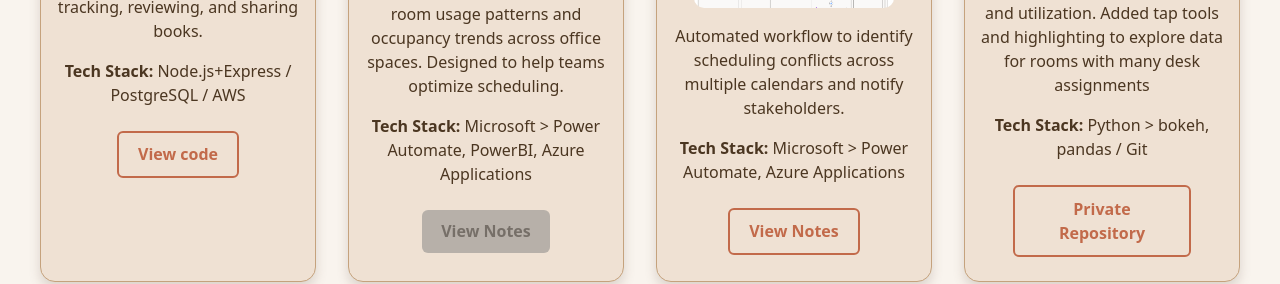
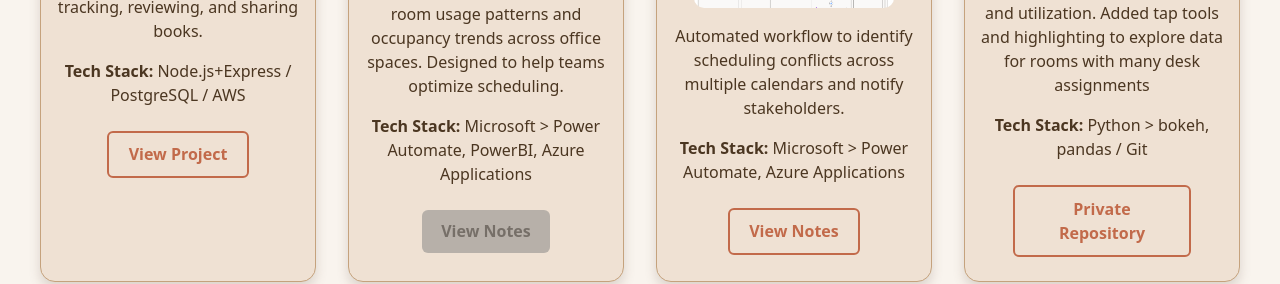
Before and after one commit to el-wittmer/el-wittmer.github.io, a React (Vite) app: page / in a window 1280 px wide. Shown: the part 1720-2004 px from the top of the page. Built offline with nearby package versions, Linux system fonts and the light colour scheme.

Commit message:
Adding live project link for journal

```diff
--- a/src/components/Projects.jsx
+++ b/src/components/Projects.jsx
@@ -8,9 +8,9 @@ const projects = [
     description:
       "A full-stack web application for tracking, reviewing, and sharing books.",
     skills: "Node.js+Express / PostgreSQL / AWS",
-    link: "https://github.com/el-wittmer/book-reviews",
+    link: "https://bookjournal.wittyswords.com",
     class: "",
-    button_text: "View code"
+    button_text: "View Project"
   },
   {
     title: "Data Visualization",
```
